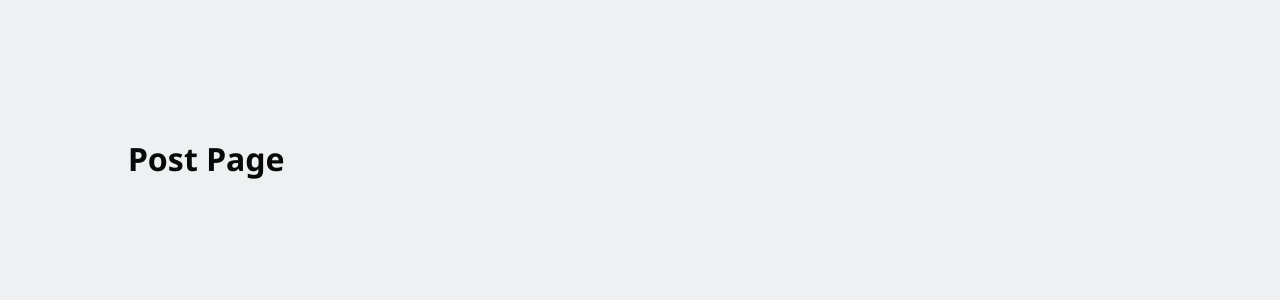
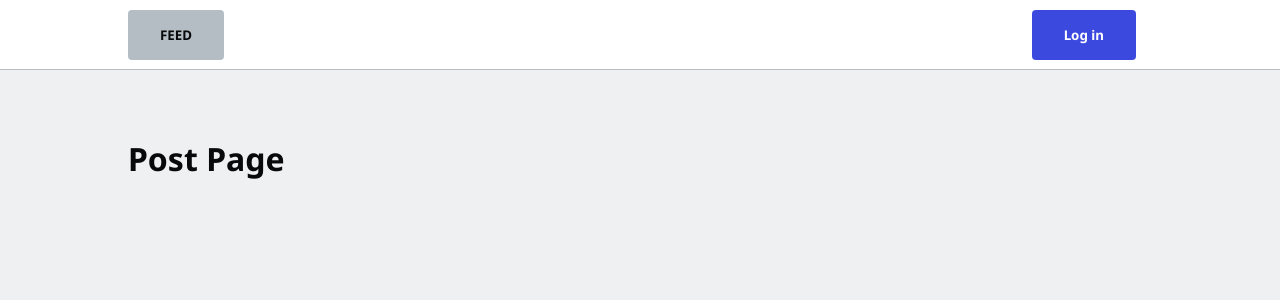
Before and after one commit to arjun-doel/nextfire-app-arjun, a Next.js app: page /1/1 in a window 1280 px wide. Shown: the top 300 px of the page. Built offline with nearby package versions, Linux system fonts and the light colour scheme.

Commit message:
navbar added

```diff
--- a/components/Navbar.js
+++ b/components/Navbar.js
@@ -0,0 +1,47 @@
+/* eslint-disable @next/next/link-passhref */
+import Link from 'next/link'
+import Image from 'next/image'
+
+export default function Navbar() {
+
+  const user = false;
+  const username = false;
+
+
+  return (
+    <nav className="navbar">
+      <ul>
+        <li>
+          <Link href="/">
+            <button>FEED</button>
+          </Link>
+        </li>
+
+        {/* When User is signed in */}
+        {username && (
+          <>
+            <li className="push-left">
+              <Link href="/admin">
+                <button className="btn-blue">Write Posts</button>
+              </Link>
+            </li>
+            <li>
+              <Link href={`/${username}`}>
+                <Image src={user?.photoURL} alt="profile-pic"/>
+              </Link>
+            </li>
+          </>
+        )}
+
+        {/* When user is logged off */}
+        {!username && (
+          <li>
+            <Link href="/enter">
+              <button className="btn-blue">Log in</button>
+            </Link>
+          </li>
+        )}
+      </ul>
+    </nav>
+  );
+}
--- a/pages/_app.js
+++ b/pages/_app.js
@@ -1,7 +1,13 @@
 import '../styles/globals.css'
+import Navbar from '../components/Navbar'
 
 function MyApp({ Component, pageProps }) {
-  return <Component {...pageProps} />
+  return (
+    <>
+      <Navbar />
+      <Component {...pageProps} />
+    </>
+  )
 }
 
 export default MyApp
--- a/pages/index.js
+++ b/pages/index.js
@@ -2,12 +2,11 @@
 import Image from 'next/image'
 import styles from '../styles/Home.module.css'
 import Link from 'next/link'
-import Loader from '../components/Loader'
 
 export default function Home() {
   return (
     <div >
-      <Loader show />
+      {/* <Loader show /> */}
     </div>
   )
 }
```
